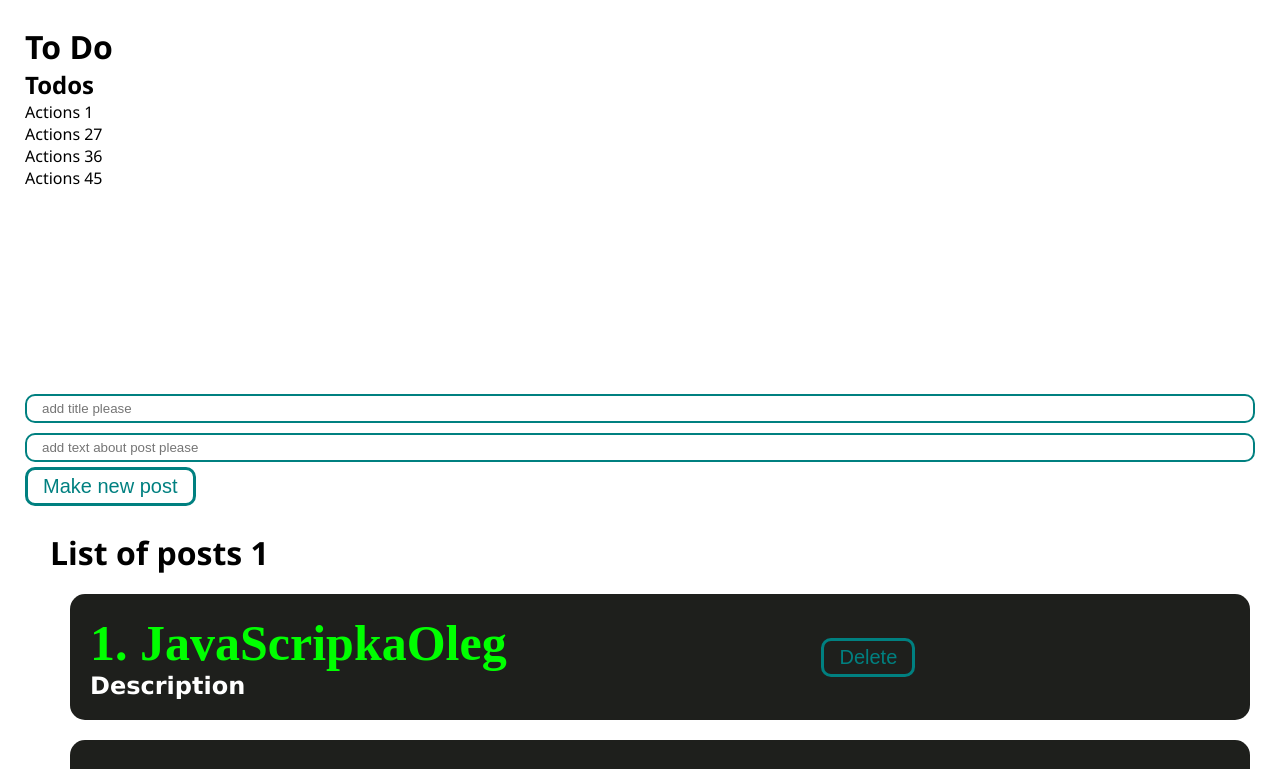
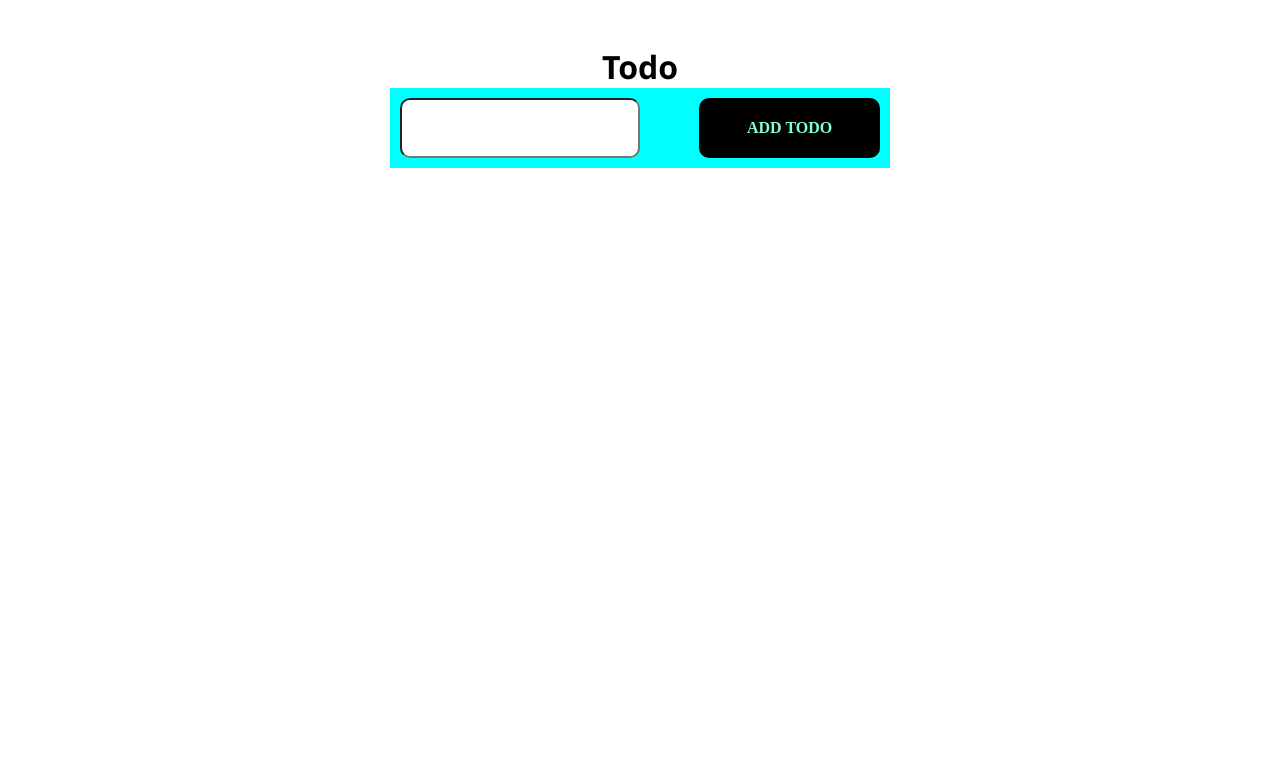
Before and after one commit to Aleksey6453/Todo-tests, a React (Create React App) app: page / in a window 1280 px wide. Shown: the top 769 px of the page. Built offline with nearby package versions, Linux system fonts and the light colour scheme.

Commit message:
c about work with todo-list

```diff
--- a/package.json
+++ b/package.json
@@ -8,7 +8,9 @@
     "@testing-library/user-event": "^13.2.1",
     "react": "^18.2.0",
     "react-dom": "^18.2.0",
+    "react-icons": "^4.8.0",
     "react-scripts": "5.0.1",
+    "sass": "^1.62.1",
     "web-vitals": "^2.1.0"
   },
   "scripts": {
--- a/src/App.js
+++ b/src/App.js
@@ -4,9 +4,12 @@ import Kabzda from './components/Kabzda';
 import Kabzda_two from './components/Kabzda_two';
 import Post_list from './components/Post_list';
 import PostForm from './components/PostForm';
-import TodoMain from './components/todo/TodoMain';
+import Todo from './components/todo/Todo';
+
 
 function App() {
+
+
   const [posts, setPosts] = useState([
     {id: 1, title: "JavaScripkaOleg", text: 'Description'},
     {id: 2, title: "JavaScriptonit", text: 'Description'},
@@ -22,7 +25,9 @@ function App() {
 
   return (
     <div className="App">
-      <TodoMain />
+
+      <Todo />
+
       <PostForm create={createPost} />
       {posts.length !== 0
         ? <Post_list del = {delPost} posts={posts} title={'List of posts 1'} />
--- a/src/components/todo/Todo.jsx
+++ b/src/components/todo/Todo.jsx
@@ -1,36 +1,48 @@
 import React from 'react'
-import TodoItem from './TodoItem'
 
-const todos = [
-    {
-        title: 'Actions 1',
-        isCompleted: false
-    },
-    {
-        title: 'Actions 27',
-        isCompleted: false
-    },
-    {
-        title: 'Actions 36',
-        isCompleted: false
-    },
-    {
-        title: 'Actions 45',
-        isCompleted: false
-    },
-]
 
 const Todo = () => {
+const [todos, setTodos] = React.useState([])
+const [text, setText] = React.useState('')
+
+const addTodo = () => {
+  if (text.trim().length) {
+    setTodos([
+      ...todos,
+      {
+        id: new Date().toISOString(),
+        text,
+        completed: false,
+      }
+    ])
+  }
+}
+
+const removeTodo = (todoId)=>{
+  setTodos(todos.filter(todo => todo.id !== todoId))
+}
+
   return (
-    <div>
-      <h2>
-        Todos
-      </h2>
-      {
-        todos.map(todo => (
-            <TodoItem todo={todo}/>
-        ))
-      }
+    <div className='todo_wrap'>
+      <h1>
+        Todo
+      </h1>
+      <div className="todo_content">
+        <label htmlFor="" className='todo_card'>
+          <input className='input' type="text" onChange={(e) => setText(e.target.value)} />
+          <button className='btn' onClick={addTodo}>Add todo</button>
+        </label>
+
+        <ul>
+          {
+            todos.map(todo => <li key={todo.id} className='todo_li'>
+              <input type='checkbox' checked={todo.completed}/>
+              <span>{todo.text}</span>
+              <span className='delete' onClick = {() => removeTodo(todo.id)} >&times;</span>
+            </li>)
+          }
+        </ul>
+      </div>
     </div>
   )
 }
--- a/src/components/todo/TodoItem.jsx
+++ /dev/null
@@ -1,11 +0,0 @@
-import React from 'react'
-
-const TodoItem = ({todo}) => {
-  return (
-    <div>
-      {todo.title}
-    </div>
-  )
-}
-
-export default TodoItem
--- a/src/components/todo/TodoMain.jsx
+++ /dev/null
@@ -1,15 +0,0 @@
-import React from 'react'
-import Todo from './Todo'
-
-const TodoMain = () => {
-  return (
-    <div className='margin_bottom'>
-      <h1>
-        To Do
-      </h1>
-      <Todo />
-    </div>
-  )
-}
-
-export default TodoMain
--- a/src/style/style.css
+++ b/src/style/style.css
@@ -38,7 +38,7 @@
     text-transform: uppercase;
     font-family: Century Gothic;
     font-weight: 700;
-    color:lime;
+    color: aquamarine;
   }
   .btn:hover {
       text-decoration: none;
@@ -46,7 +46,7 @@
       font-weight: bolder;
       border: 3px solid black;
       color: black;
-      background-color: lime;
+      background-color: aquamarine;
   }
   .btn:active {
     background-color: lime;
@@ -82,3 +82,40 @@
   .margin_bottom{
     margin-bottom: 200px;
   }
+
+  .todo_card{
+    padding: 10px;
+    margin-bottom: 20px;
+    display: flex;
+    justify-content: space-between;
+    background-color: aqua;
+    width: 500px;
+  }
+
+  .todo_wrap {
+    margin-bottom: 600px;
+    display: flex;
+    flex-direction: column;
+    justify-content: center;
+    align-items: center;
+    width: 100%;
+    box-sizing: border-box;
+    padding: 20px;
+  }
+
+  .input{
+    padding: 10px 15px;
+    width: 50%;
+    font-size: 20px;
+    border-radius: 10px;
+  }
+
+  .todo_li{
+    display: flex;
+    justify-content: space-between;
+
+  }
+  .delete{
+    cursor: pointer;
+    color: red;
+  }
```
Also changed, not shown: 1 other file (tests, documents, lock files or other folders).
